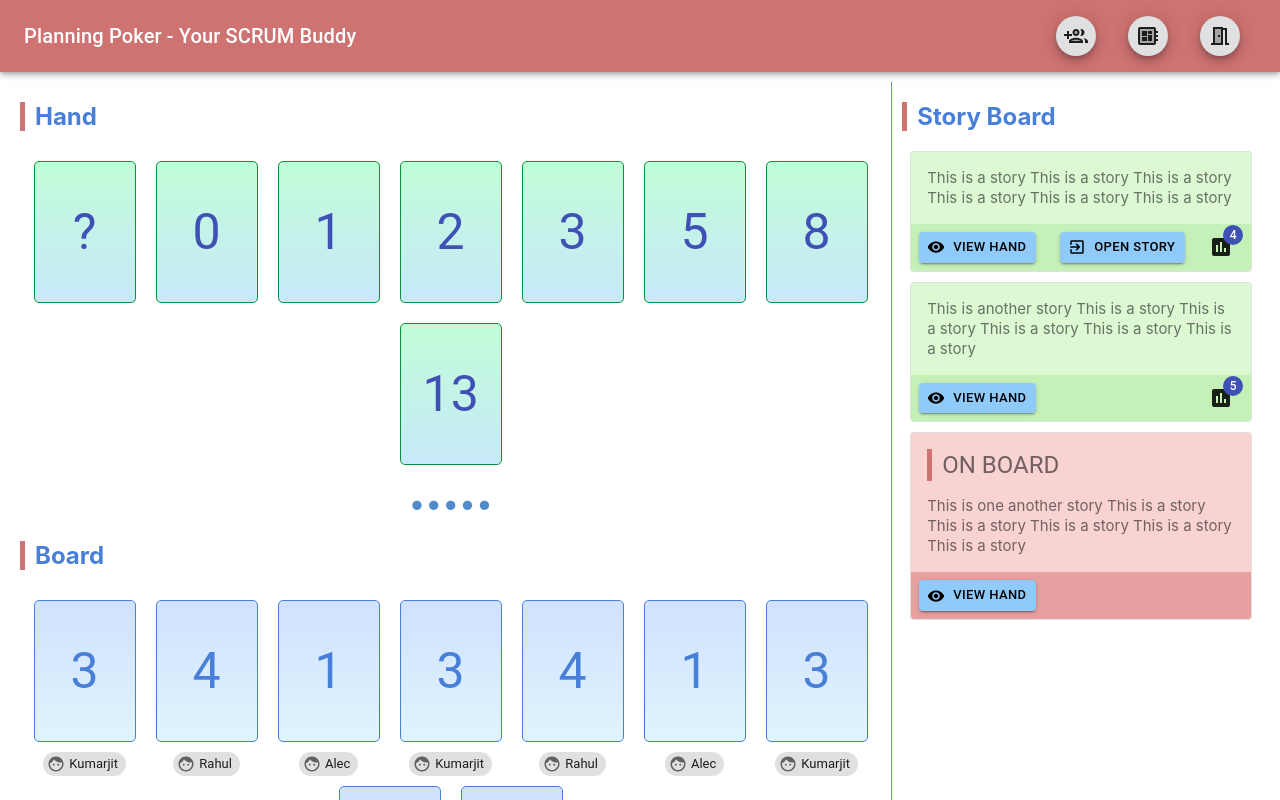
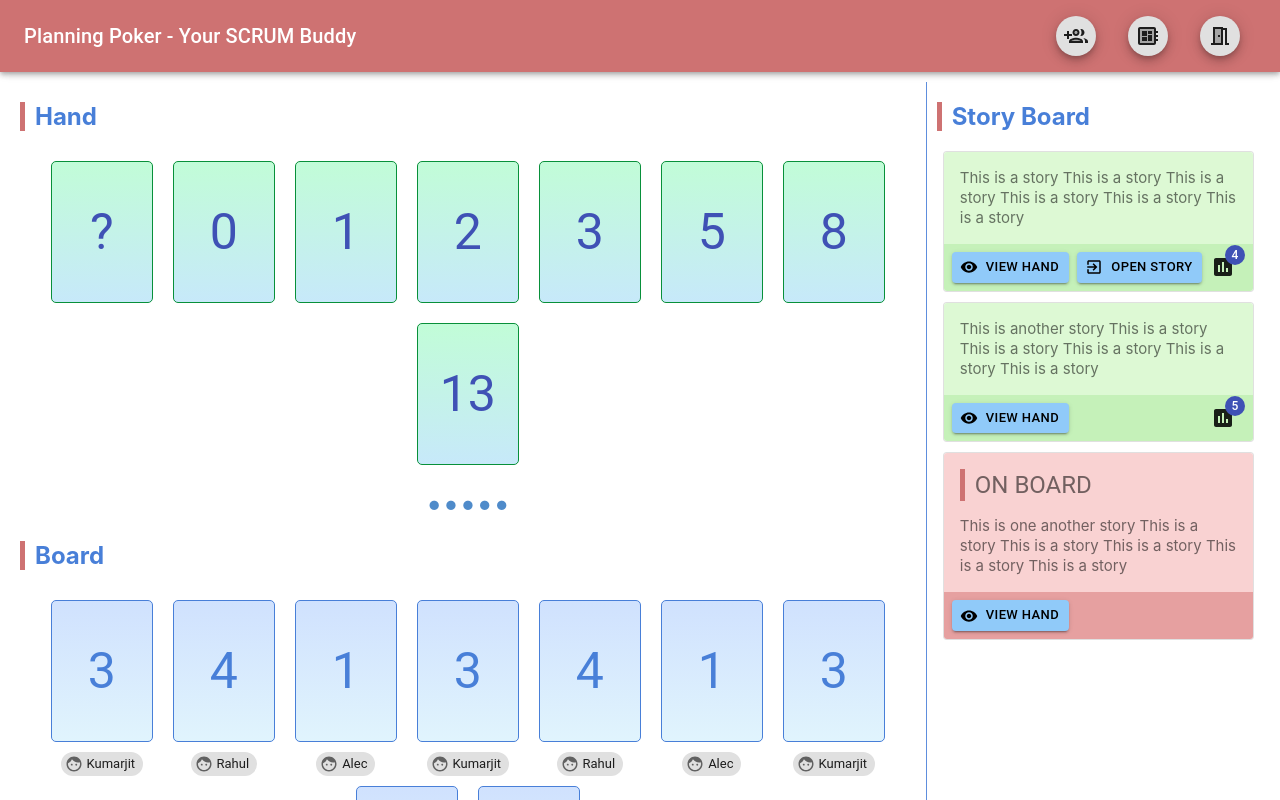
Before and after one commit to kumarjitc/planningpoker-client, a React (Create React App) app: page / in a window 1280 px wide. Shown: the top 800 px of the page. Built offline with nearby package versions, Linux system fonts and the light colour scheme; the HTML template or start-up script is replaced by a standard one.

Commit message:
Modified Story Board Width

```diff
--- a/src/components/GamePlay/GameBoard/GameBoard.css
+++ b/src/components/GamePlay/GameBoard/GameBoard.css
@@ -6,7 +6,7 @@
 }
 
 .player-view .playing-hand {
-    flex-basis: 70rem;
+    flex-basis: 80rem;
 }
 
 .player-view .story-board {
```
